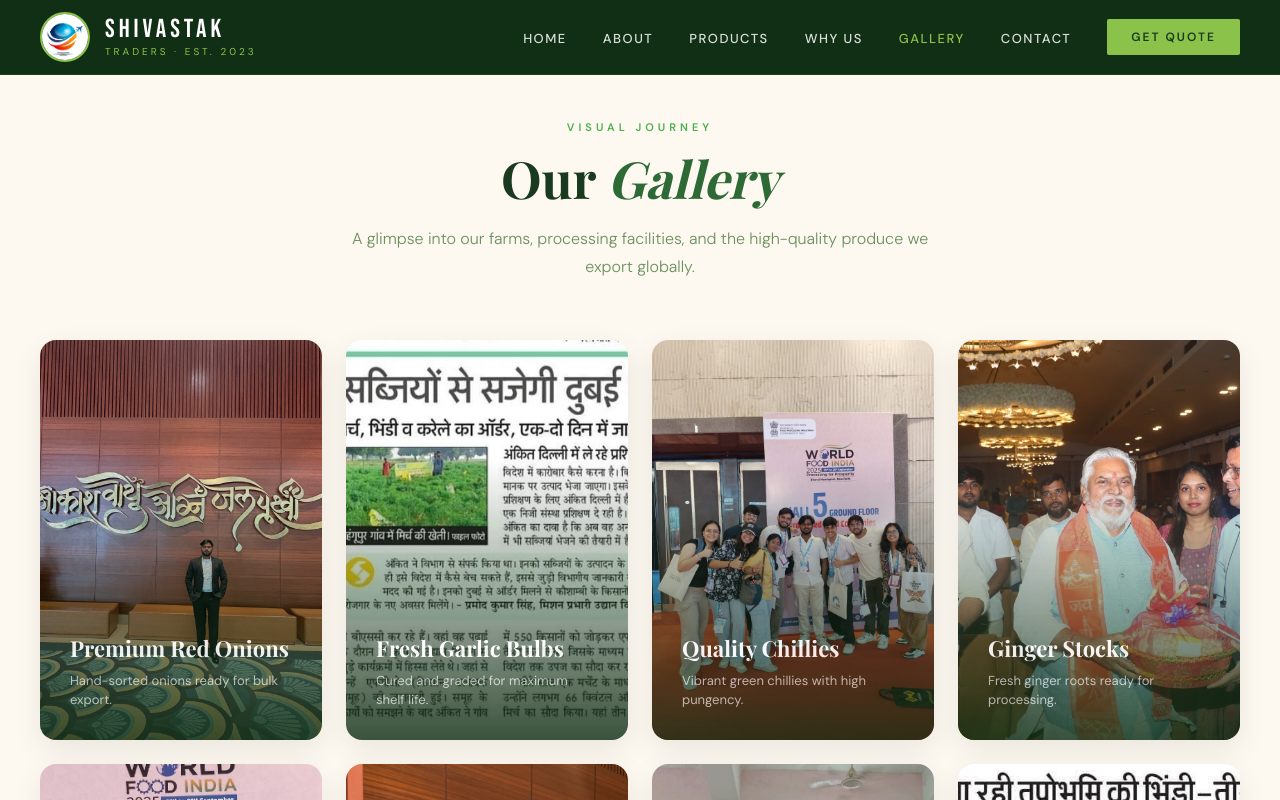
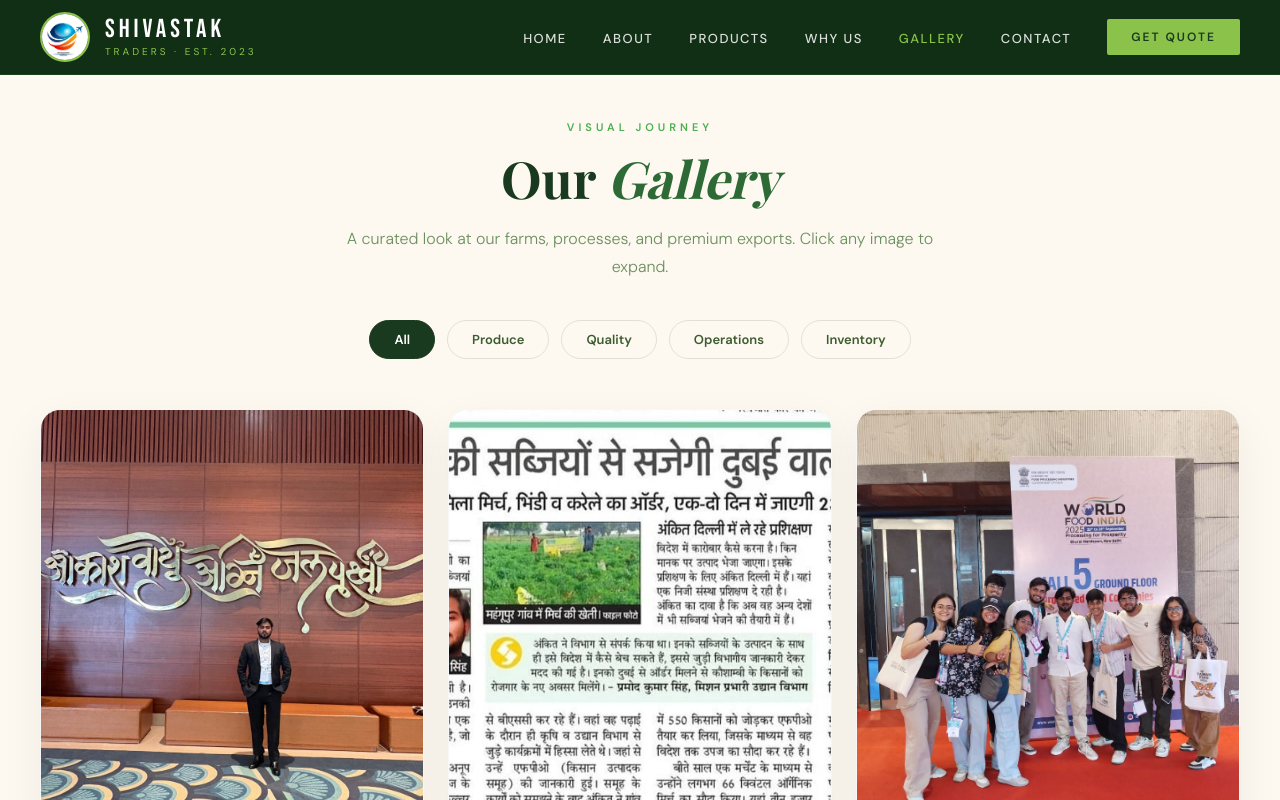
Before and after one commit to bizleap1/Shivsatak-Traders-, a React (Create React App) app: page / in a window 1280 px wide. Both pictures are taken after a click on the link "GALLERY". Shown: the top 800 px of the page. Built offline with nearby package versions, Linux system fonts and the light colour scheme; a web font is replaced by a local one.

Commit message:
Enhance Gallery with filtering, lightboxes, and interactive styling

```diff
--- a/src/components/Gallery.jsx
+++ b/src/components/Gallery.jsx
@@ -1,27 +1,36 @@
-import React from 'react';
+import React, { useState } from 'react';
 
 const images = [
-  { url: '/assets/WhatsApp Image 2026-04-02 at 12.29.02 PM.jpeg', title: 'Premium Red Onions', desc: 'Hand-sorted onions ready for bulk export.' },
-  { url: '/assets/WhatsApp Image 2026-04-02 at 12.29.29 PM.jpeg', title: 'Fresh Garlic Bulbs', desc: 'Cured and graded for maximum shelf life.' },
-  { url: '/assets/WhatsApp Image 2026-04-02 at 12.30.08 PM.jpeg', title: 'Quality Chillies', desc: 'Vibrant green chillies with high pungency.' },
-  { url: '/assets/WhatsApp Image 2026-04-02 at 12.30.09 PM.jpeg', title: 'Ginger Stocks', desc: 'Fresh ginger roots ready for processing.' },
-  { url: '/assets/WhatsApp Image 2026-04-02 at 12.30.10 PM.jpeg', title: 'Vegetable Graded', desc: 'Precision grading for international standards.' },
-  { url: '/assets/WhatsApp Image 2026-04-02 at 12.29.02 PM (1).jpeg', title: 'Bulk Stock', desc: 'Large scale inventory management.' },
-  { url: '/assets/WhatsApp Image 2026-04-02 at 12.29.29 PM (1).jpeg', title: 'Supply Chain', desc: 'Efficient handling and logistics.' },
-  { url: '/assets/WhatsApp Image 2026-04-02 at 12.29.29 PM (2).jpeg', title: 'Sorting Facility', desc: 'Where quality meets precision.' },
-  { url: '/assets/WhatsApp Image 2026-04-02 at 12.30.07 PM.jpeg', title: 'Gourd Selection', desc: 'Fresh local varieties of gourds.' },
-  { url: '/assets/WhatsApp Image 2026-04-02 at 12.30.08 PM (1).jpeg', title: 'Potato Grade A', desc: 'Firm and fresh potatoes for export.' },
-  { url: '/assets/WhatsApp Image 2026-04-02 at 12.30.08 PM (2).jpeg', title: 'Farm Fresh', desc: 'Direct from Indian farms to you.' },
-  { url: '/assets/WhatsApp Image 2026-04-02 at 12.30.09 PM (1).jpeg', title: 'Export Quality', desc: 'Meeting global food safety standards.' },
-  { url: '/assets/WhatsApp Image 2026-04-02 at 12.30.10 PM (1).jpeg', title: 'Crate Packing', desc: 'Standardized packing for safe transit.' },
-  { url: '/assets/WhatsApp Image 2026-04-01 at 12.45.02 PM.jpeg', title: 'Field Sourcing', desc: 'Direct sourcing of premium produce.' },
-  { url: '/assets/WhatsApp Image 2026-04-01 at 12.45.03 PM.jpeg', title: 'Inspection Point', desc: 'Careful visual check of every item.' },
-  { url: '/assets/WhatsApp Image 2026-04-01 at 12.45.06 PM.jpeg', title: 'Temperature Control', desc: 'Maintaining cold chain integrity.' },
-  { url: '/assets/WhatsApp Image 2026-04-01 at 12.45.09 PM.jpeg', title: 'Daily Harvest', desc: 'Peak freshness ensured.' },
-  { url: '/assets/WhatsApp Image 2026-04-01 at 12.45.10 PM.jpeg', title: 'Ready to Ship', desc: 'Final consignments for delivery.' },
+  { url: '/assets/WhatsApp Image 2026-04-02 at 12.29.02 PM.jpeg', title: 'Premium Red Onions', category: 'Produce' },
+  { url: '/assets/WhatsApp Image 2026-04-02 at 12.29.29 PM.jpeg', title: 'Fresh Garlic Bulbs', category: 'Produce' },
+  { url: '/assets/WhatsApp Image 2026-04-02 at 12.30.08 PM.jpeg', title: 'Quality Chillies', category: 'Produce' },
+  { url: '/assets/WhatsApp Image 2026-04-02 at 12.30.09 PM.jpeg', title: 'Ginger Stocks', category: 'Produce' },
+  { url: '/assets/WhatsApp Image 2026-04-02 at 12.30.10 PM.jpeg', title: 'Vegetable Graded', category: 'Quality' },
+  { url: '/assets/WhatsApp Image 2026-04-02 at 12.29.02 PM (1).jpeg', title: 'Bulk Stock', category: 'Inventory' },
+  { url: '/assets/WhatsApp Image 2026-04-02 at 12.29.29 PM (1).jpeg', title: 'Supply Chain', category: 'Operations' },
+  { url: '/assets/WhatsApp Image 2026-04-02 at 12.29.29 PM (2).jpeg', title: 'Sorting Facility', category: 'Operations' },
+  { url: '/assets/WhatsApp Image 2026-04-02 at 12.30.07 PM.jpeg', title: 'Fresh Gourd', category: 'Produce' },
+  { url: '/assets/WhatsApp Image 2026-04-02 at 12.30.08 PM (1).jpeg', title: 'Potato Grade A', category: 'Produce' },
+  { url: '/assets/WhatsApp Image 2026-04-02 at 12.30.08 PM (2).jpeg', title: 'Farm Fresh', category: 'Produce' },
+  { url: '/assets/WhatsApp Image 2026-04-02 at 12.30.09 PM (1).jpeg', title: 'Export Quality', category: 'Quality' },
+  { url: '/assets/WhatsApp Image 2026-04-02 at 12.30.10 PM (1).jpeg', title: 'Crate Packing', category: 'Operations' },
+  { url: '/assets/WhatsApp Image 2026-04-01 at 12.45.02 PM.jpeg', title: 'Field Sourcing', category: 'Operations' },
+  { url: '/assets/WhatsApp Image 2026-04-01 at 12.45.03 PM.jpeg', title: 'Inspection Point', category: 'Quality' },
+  { url: '/assets/WhatsApp Image 2026-04-01 at 12.45.06 PM.jpeg', title: 'Cold Chain', category: 'Quality' },
+  { url: '/assets/WhatsApp Image 2026-04-01 at 12.45.09 PM.jpeg', title: 'Daily Harvest', category: 'Produce' },
+  { url: '/assets/WhatsApp Image 2026-04-01 at 12.45.10 PM.jpeg', title: 'Ready to Ship', category: 'Operations' },
 ];
 
+const categories = ['All', 'Produce', 'Quality', 'Operations', 'Inventory'];
+
 export default function Gallery() {
+  const [activeTab, setActiveTab] = useState('All');
+  const [selectedImg, setSelectedImg] = useState(null);
+
+  const filteredImages = activeTab === 'All'
+    ? images
+    : images.filter(img => img.category === activeTab);
+
   return (
     <section id="gallery" style={s.section}>
       <div style={s.container} className="res-container">
@@ -31,24 +40,73 @@ export default function Gallery() {
             Our <em style={s.italic}>Gallery</em>
           </h2>
           <p style={s.sub}>
-            A glimpse into our farms, processing facilities, and the high-quality produce we export globally.
+            A curated look at our farms, processes, and premium exports. Click any image to expand.
           </p>
         </div>
 
+        {/* Filter Tabs */}
+        <div style={s.filterGroup}>
+          {categories.map(cat => (
+            <button
+              key={cat}
+              onClick={() => setActiveTab(cat)}
+              style={{
+                ...s.filterBtn,
+                background: activeTab === cat ? 'var(--green-deep)' : 'transparent',
+                color: activeTab === cat ? 'white' : 'var(--text-mid)',
+                borderColor: activeTab === cat ? 'var(--green-deep)' : 'rgba(0,0,0,0.1)',
+              }}
+            >
+              {cat}
+            </button>
+          ))}
+        </div>
+
         <div style={s.grid}>
-          {images.map((img, i) => (
-            <div key={i} style={s.card}>
+          {filteredImages.map((img, i) => (
+            <div
+              key={i}
+              style={s.card}
+              onClick={() => setSelectedImg(img)}
+              className="gallery-card"
+            >
               <div style={s.imgBox}>
                 <img src={img.url} alt={img.title} style={s.img} />
                 <div style={s.overlay}>
+                  <div style={s.overlayCategory}>{img.category}</div>
                   <div style={s.overlayTitle}>{img.title}</div>
-                  <div style={s.overlayDesc}>{img.desc}</div>
                 </div>
               </div>
             </div>
           ))}
         </div>
       </div>
+
+      {/* Lightbox Modal */}
+      {selectedImg && (
+        <div style={s.modal} onClick={() => setSelectedImg(null)}>
+          <button style={s.closeBtn}>×</button>
+          <div style={s.modalContent} onClick={e => e.stopPropagation()}>
+            <img src={selectedImg.url} alt={selectedImg.title} style={s.modalImg} />
+            <div style={s.modalInfo}>
+              <div style={s.modalCat}>{selectedImg.category}</div>
+              <div style={s.modalTitle}>{selectedImg.title}</div>
+            </div>
+          </div>
+        </div>
+      )}
+
+      {/* Internal CSS for Hover effects */}
+      <style>{`
+        .gallery-card { transition: transform 0.4s cubic-bezier(0.165, 0.84, 0.44, 1); cursor: zoom-in; }
+        .gallery-card:hover { transform: translateY(-10px); }
+        .gallery-card img { transition: transform 0.6s ease; }
+        .gallery-card:hover img { transform: scale(1.1); }
+        .gallery-card .overlay { transition: opacity 0.4s ease, background 0.4s ease; }
+        .gallery-card:hover .overlay { opacity: 1; background: linear-gradient(to top, rgba(13,43,16,0.95) 0%, rgba(13,43,16,0.2) 100%); }
+        .gallery-card .overlay div { transition: transform 0.4s ease; transform: translateY(20px); }
+        .gallery-card:hover .overlay div { transform: translateY(0); }
+      `}</style>
     </section>
   );
 }
@@ -58,6 +116,7 @@ const s = {
     padding: '120px 0 100px',
     background: 'var(--cream)',
     minHeight: '100vh',
+    position: 'relative',
   },
   container: {
     maxWidth: '1280px',
@@ -66,7 +125,7 @@ const s = {
   },
   header: {
     textAlign: 'center',
-    marginBottom: '60px',
+    marginBottom: '40px',
   },
   label: {
     fontFamily: 'var(--font-body)',
@@ -94,22 +153,40 @@ const s = {
     fontSize: '16px',
     fontWeight: '300',
     color: 'var(--text-light)',
-    maxWidth: '600px',
+    maxWidth: '620px',
     margin: '0 auto',
     lineHeight: 1.7,
   },
+  filterGroup: {
+    display: 'flex',
+    justifyContent: 'center',
+    gap: '12px',
+    marginBottom: '50px',
+    flexWrap: 'wrap',
+  },
+  filterBtn: {
+    padding: '10px 24px',
+    borderRadius: '100px',
+    border: '1px solid',
+    fontFamily: 'var(--font-body)',
+    fontSize: '13px',
+    fontWeight: '600',
+    cursor: 'pointer',
+    transition: 'all 0.3s ease',
+  },
   grid: {
     display: 'grid',
-    gridTemplateColumns: 'repeat(auto-fill, minmax(280px, 1fr))',
+    gridTemplateColumns: 'repeat(auto-fill, minmax(300px, 1fr))',
     gap: '24px',
   },
   card: {
-    borderRadius: '16px',
+    borderRadius: '20px',
     overflow: 'hidden',
-    boxShadow: '0 10px 30px rgba(0,0,0,0.08)',
+    boxShadow: '0 15px 45px rgba(0,0,0,0.06)',
     background: 'white',
-    height: '400px',
-    maxWidth: '100%',
+    height: '420px',
+    position: 'relative',
+    border: '1px solid rgba(0,0,0,0.03)',
   },
   imgBox: {
     position: 'relative',
@@ -124,24 +201,81 @@ const s = {
   overlay: {
     position: 'absolute',
     inset: 0,
-    background: 'linear-gradient(to top, rgba(13,43,16,0.9) 0%, transparent 70%)',
+    background: 'linear-gradient(to top, rgba(0,0,0,0.6) 0%, transparent 100%)',
     display: 'flex',
     flexDirection: 'column',
     justifyContent: 'flex-end',
     padding: '30px',
-    opacity: 0.9,
+    opacity: 0,
+  },
+  overlayCategory: {
+    fontFamily: 'var(--font-body)',
+    fontSize: '10px',
+    fontWeight: '700',
+    letterSpacing: '2px',
+    textTransform: 'uppercase',
+    color: 'var(--green-lime)',
+    marginBottom: '6px',
   },
   overlayTitle: {
     fontFamily: 'var(--font-serif)',
-    fontSize: '22px',
+    fontSize: '24px',
     fontWeight: '700',
     color: 'white',
+  },
+  modal: {
+    position: 'fixed',
+    inset: 0,
+    background: 'rgba(13, 24, 10, 0.95)',
+    zIndex: 9999,
+    display: 'flex',
+    alignItems: 'center',
+    justifyContent: 'center',
+    padding: '40px',
+    cursor: 'zoom-out',
+    backdropFilter: 'blur(10px)',
+  },
+  closeBtn: {
+    position: 'absolute',
+    top: '30px',
+    right: '40px',
+    fontSize: '48px',
+    color: 'white',
+    background: 'none',
+    border: 'none',
+    cursor: 'pointer',
+    opacity: 0.7,
+    transition: 'opacity 0.2s',
+  },
+  modalContent: {
+    maxWidth: '1000px',
+    width: '100%',
+    position: 'relative',
+    cursor: 'default',
+    animation: 'fadeUp 0.5s cubic-bezier(0.165, 0.84, 0.44, 1)',
+  },
+  modalImg: {
+    width: '100%',
+    borderRadius: '24px',
+    boxShadow: '0 30px 90px rgba(0,0,0,0.5)',
+  },
+  modalInfo: {
+    marginTop: '24px',
+    textAlign: 'center',
+  },
+  modalCat: {
+    fontFamily: 'var(--font-body)',
+    fontSize: '12px',
+    fontWeight: '700',
+    letterSpacing: '4px',
+    textTransform: 'uppercase',
+    color: 'var(--green-lime)',
     marginBottom: '8px',
   },
-  overlayDesc: {
-    fontFamily: 'var(--font-body)',
-    fontSize: '13px',
-    color: 'rgba(255,255,255,0.7)',
-    lineHeight: 1.5,
+  modalTitle: {
+    fontFamily: 'var(--font-serif)',
+    fontSize: '28px',
+    fontWeight: '700',
+    color: 'white',
   },
 };
```
